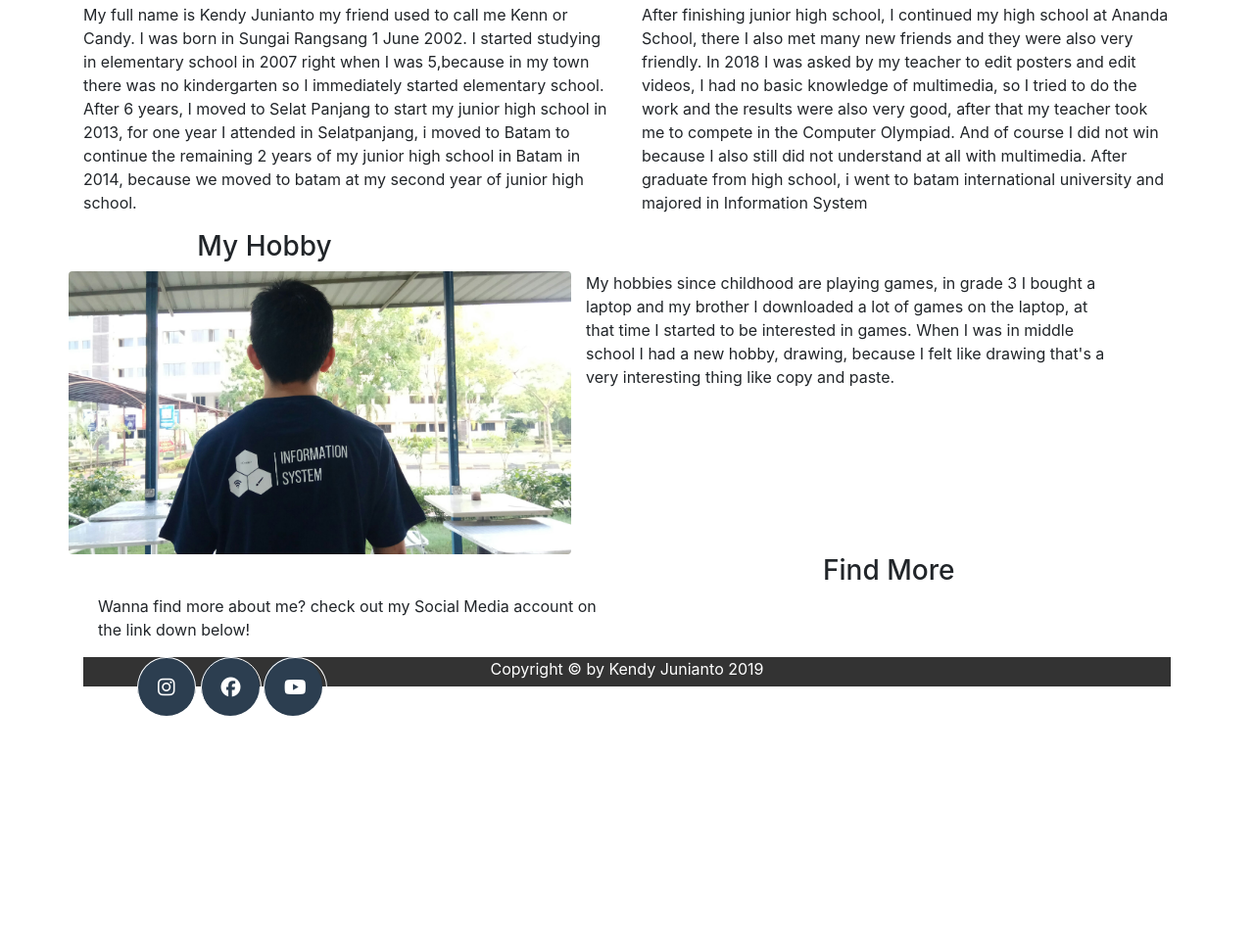
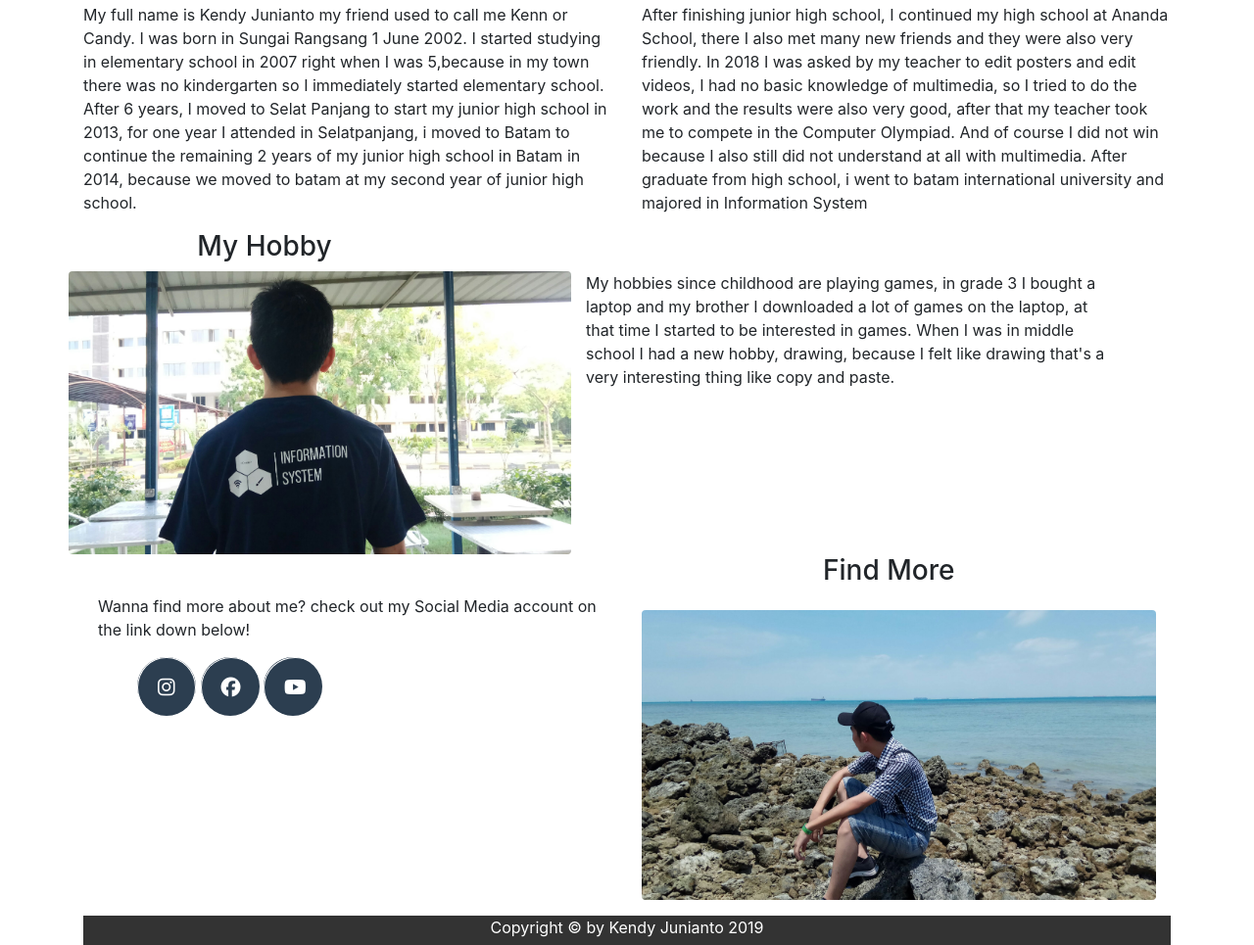
Before and after one commit to kendyjunianto/kendybiodata, a plain HTML site: page testbs/index.html in a window 1280 px wide. Shown: the part 769-1734 px from the top of the page at 98% size. Before the commit the page ends 1502 px from the top, so only its background shows below. Drawn offline with Linux system fonts and the light colour scheme.

Commit message:
Update index.html

```diff
--- a/testbs/index.html
+++ b/testbs/index.html
@@ -86,6 +86,7 @@
     </div>
 
     <div class="col-6 py-3">
+    	<img src="images/Social.jpg" class="rounded float-right" width="100%" height="100%">
     </div>
   </div>
 </div>
```
